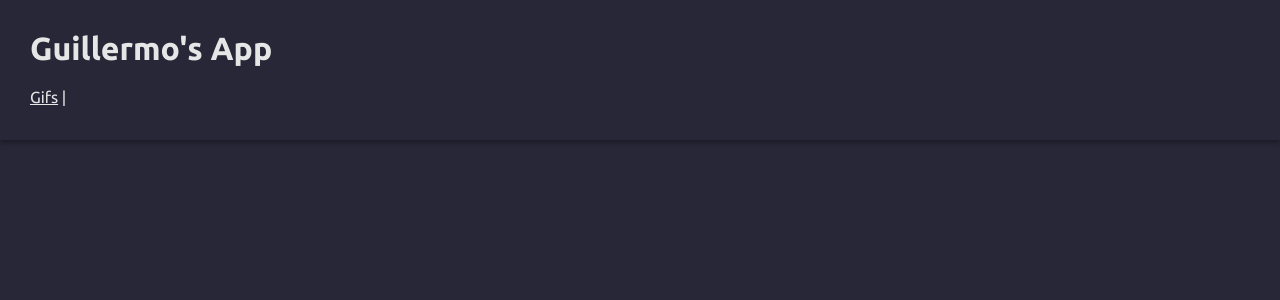
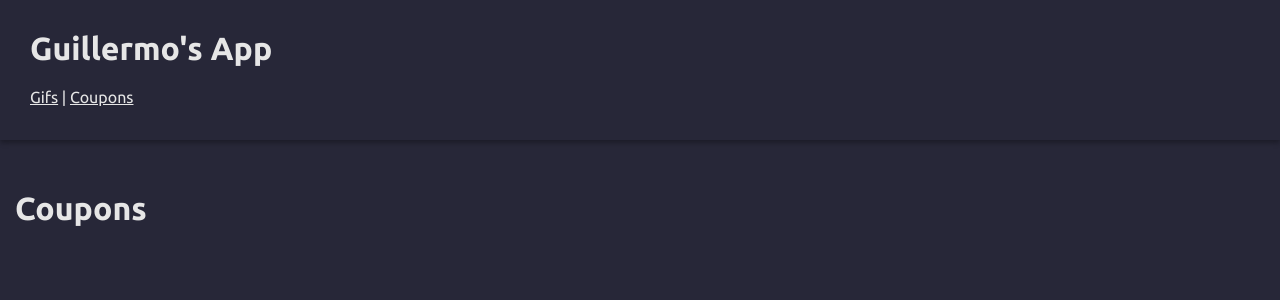
Before and after one commit to guipradi5/gif-and-stats-app, a Vue app: page /coupons in a window 1280 px wide. Shown: the top 300 px of the page. Built offline with nearby package versions, Linux system fonts and the light colour scheme.

Commit message:
Add coupons view

```diff
--- a/src/App.vue
+++ b/src/App.vue
@@ -3,6 +3,7 @@
     <h1>Guillermo's App</h1>
     <nav>
       <router-link to="/">Gifs</router-link> |
+      <router-link to="/coupons">Coupons</router-link>
     </nav>
   </div>
   <router-view />
--- a/src/router/index.js
+++ b/src/router/index.js
@@ -8,13 +8,10 @@ const routes = [
     component: HomeView,
   },
   {
-    path: "/about",
-    name: "about",
-    // route level code-splitting
-    // this generates a separate chunk (about.[hash].js) for this route
-    // which is lazy-loaded when the route is visited.
+    path: "/coupons",
+    name: "coupons",
     component: () =>
-      import(/* webpackChunkName: "about" */ "../views/AboutView.vue"),
+      import(/* webpackChunkName: "coupons" */ "../views/CouponsView.vue"),
   },
 ];
 
--- a/src/views/AboutView.vue
+++ /dev/null
@@ -1,5 +0,0 @@
-<template>
-  <div class="about">
-    <h1>This is an about page</h1>
-  </div>
-</template>
--- /dev/null
+++ b/src/views/CouponsView.vue
@@ -0,0 +1,11 @@
+<template>
+  <main>
+    <h1>Coupons</h1>
+  </main>
+</template>
+
+<style scoped lang="scss">
+main {
+  padding: 0 15px;
+}
+</style>
```
